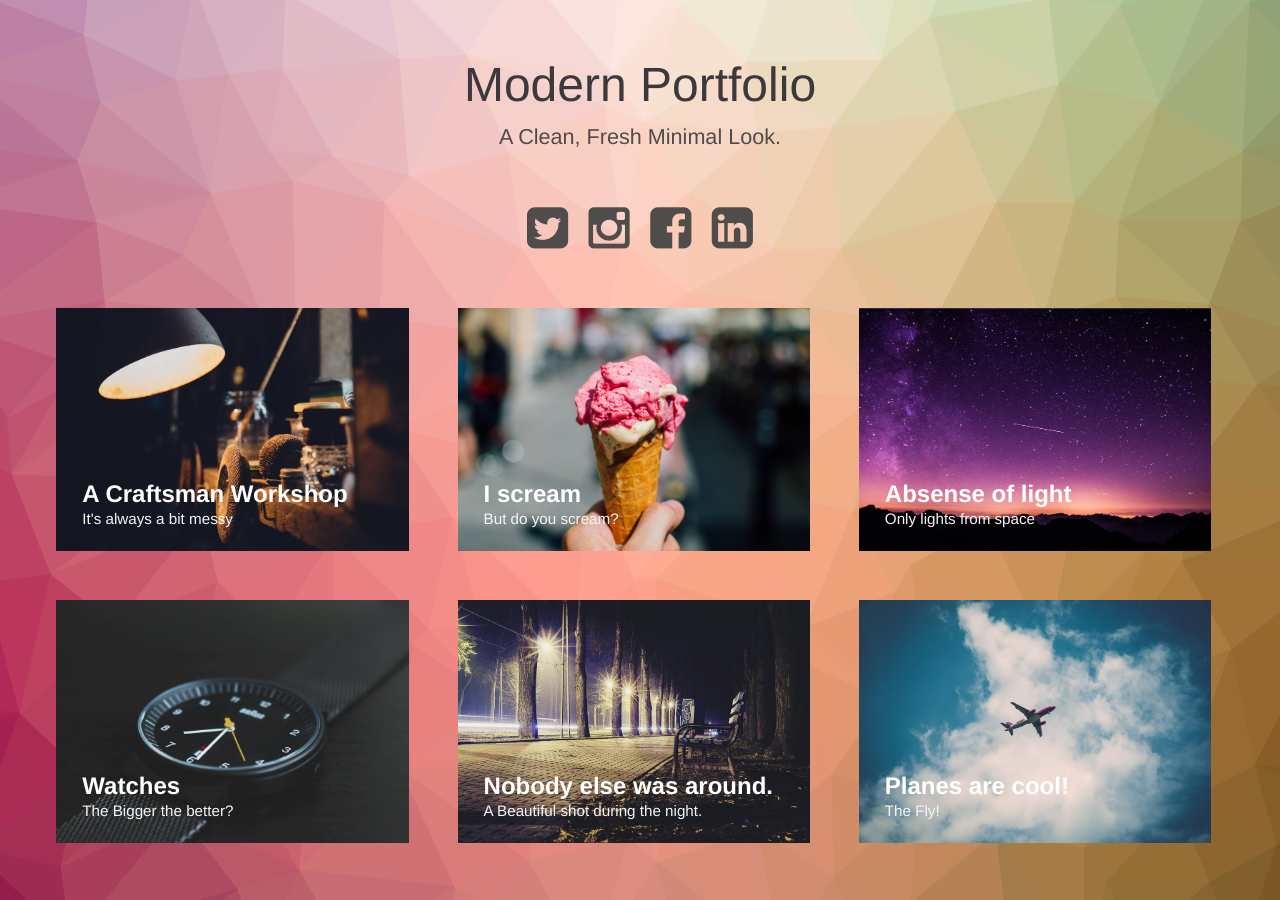
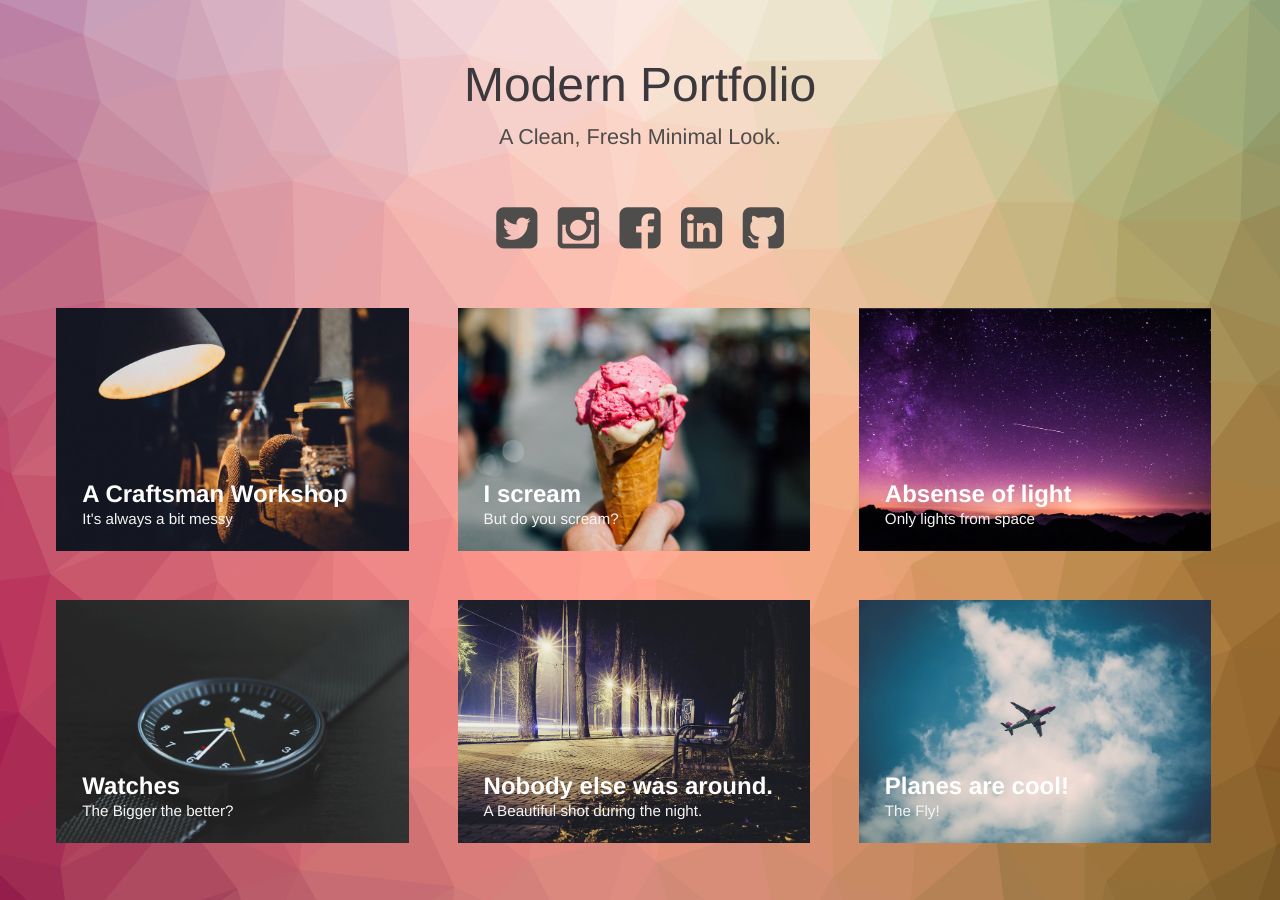
Before and after one commit to augsmachado/augsmachado.github.io, a Jekyll site: the page built from index.html, in a window 1280 px wide. Built offline with Jekyll 4.4.1, drawn with Linux system fonts in a browser that asks for light colours.

Commit message:
Update index.html

```diff
--- a/index.html
+++ b/index.html
@@ -34,6 +34,7 @@
             <a href="https://www.instagram.com/augsmachado/"><i class="fa fa-instagram fa-3x"></i></a>
             <a href="https://www.facebook.com/augsmachado"><i class="fa fa-facebook-square fa-3x"></i></a>
             <a href="https://www.linkedin.com/in/augsmachado/"><i class="fa fa-linkedin-square fa-3x"></i></a>
+            <a href="https://github.com/augsmachado"><i class="fa fa-github-square fa-3x"></i></a>
         </nav>
     </header>
     <div class="content">
```
